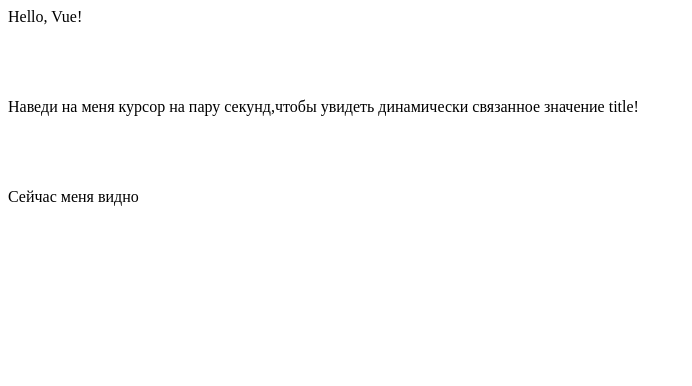
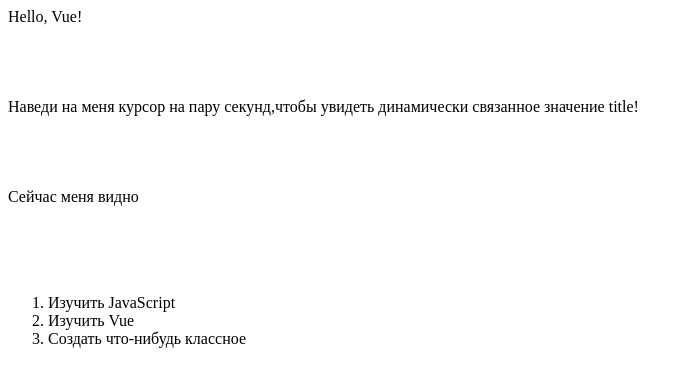
Before and after one commit to KateZytchuk/VueTutorials, a plain HTML site: page index.html in a window 1280 px wide. Shown: the whole page, without its empty margins (0-692 px from the left). Drawn offline with nearby package versions, Linux system fonts and the light colour scheme.

Commit message:
Getting to know about cycles

```diff
--- a/index.html
+++ b/index.html
@@ -19,6 +19,16 @@
             <div id="app-3">
                 <span v-if="seen">Сейчас меня видно</span>
             </div>
+            <br><br><br><br>
+            <div id="app-4">
+                <ol>
+                  <li v-for="todo in todos">
+                    {{ todo.text }}
+                  </li>
+                </ol>
+            </div>
+            <br><br><br><br>
+
             <script src="scripts/script.js"></script>
         </body>
     </html>
--- a/scripts/script.js
+++ b/scripts/script.js
@@ -18,3 +18,14 @@ var app3 = new Vue({
       seen: true
     }
   })
+
+var app4 = new Vue({
+    el: '#app-4',
+    data: {
+      todos: [
+        { text: 'Изучить JavaScript' },
+        { text: 'Изучить Vue' },
+        { text: 'Создать что-нибудь классное' }
+      ]
+    }
+  })
```
